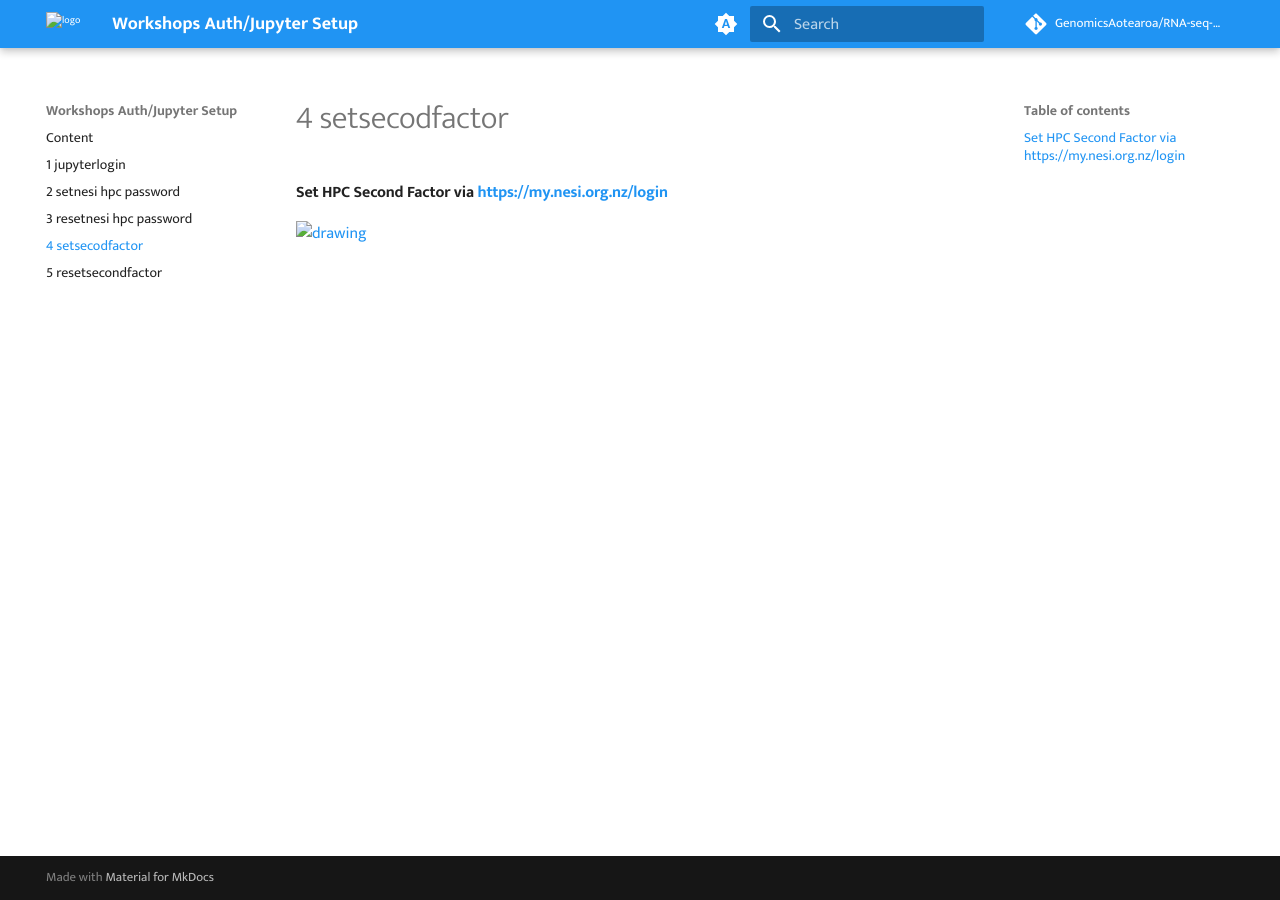
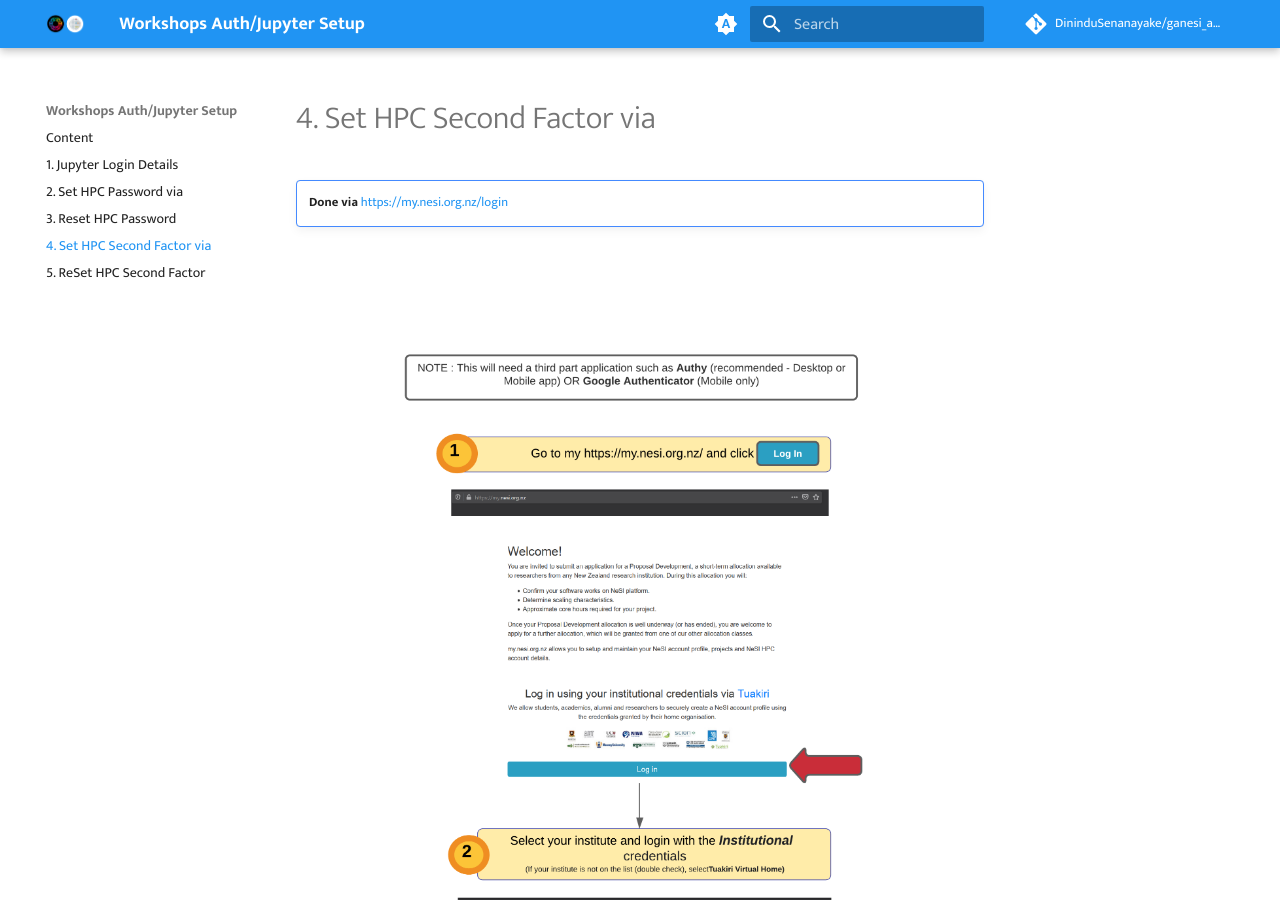
Before and after one commit to DininduSenanayake/ganesi_authesetup-login, an MkDocs documentation site: the page built from docs/4_setsecodfactor.md, in a window 1280 px wide and 900 px high. Built offline with MkDocs 1.6.1 and Material for MkDocs 9.7.7, drawn with Linux system fonts in a browser that asks for light colours; comment, search, counter and statistics services are not loaded.

Commit message:
update hyperlinks

```diff
--- a/docs/2_setnesi_hpc_password.md
+++ b/docs/2_setnesi_hpc_password.md
@@ -1,3 +1,6 @@
-#### Set HPC Password via [https://my.nesi.org.nz/login](https://my.nesi.org.nz/login)
+# 2. Set HPC Password via
+
+!!! note ""
+    **Done via** [https://my.nesi.org.nz/login](https://my.nesi.org.nz/login)
 
 ![image](./img/SetPassword.png){width="1200"}
--- a/docs/4_setsecodfactor.md
+++ b/docs/4_setsecodfactor.md
@@ -1,2 +1,6 @@
-#### Set HPC Second Factor via [https://my.nesi.org.nz/login](https://my.nesi.org.nz/login)
-<img src="./img/new_Set2FA.png" alt="drawing" width="950"/>
+# 4. Set HPC Second Factor via
+
+!!! note ""
+    **Done via** [https://my.nesi.org.nz/login](https://my.nesi.org.nz/login)
+
+![image](./img/new_Set2FA.png){width="1000"}
--- a/mkdocs.yml
+++ b/mkdocs.yml
@@ -5,14 +5,14 @@
 
 #Repository information
 
-repo_name:   GenomicsAotearoa/RNA-seq-workshop
-repo_url: https://github.com/GenomicsAotearoa/RNA-seq-workshop.git
+repo_name:   DininduSenanayake/ganesi_authesetup-login
+repo_url: https://github.com/DininduSenanayake/ganesi_authesetup-login.git
 
 
 theme:
   name: material
-  logo: Images/nesi_ga.png
-  favicon: Images/nesi_ga.png
+  logo: img/nesi_ga.png
+  favicon: img/nesi_ga.png
    # 404 page
   static_templates:
     - 404.html
```
Also changed, not shown: docs/1_jupyterlogin.md (+2 -1 lines), docs/3_resetnesi_hpc_password.md (+6 -2 lines), docs/5_resetsecondfactor.md (+6 -2 lines), docs/img/nesi_ga.png (added).
